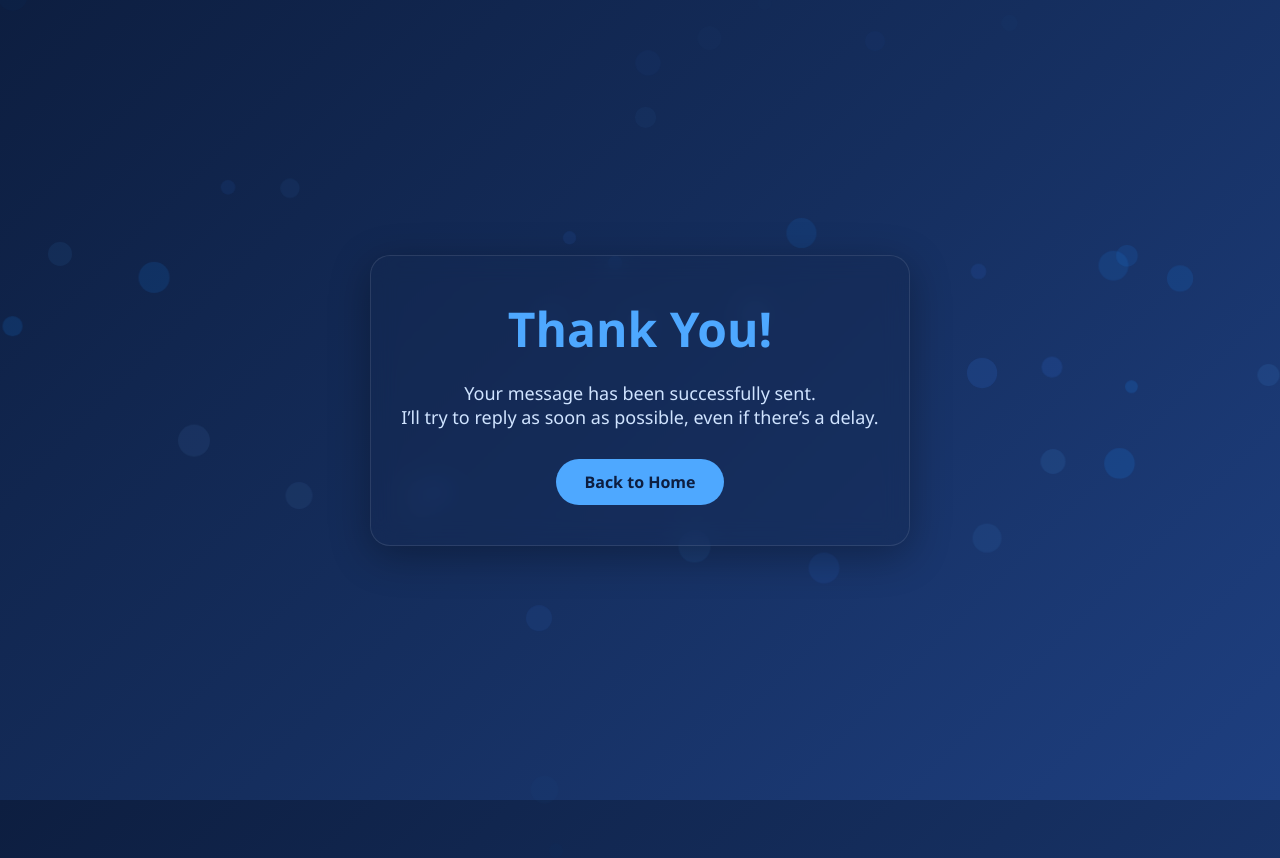
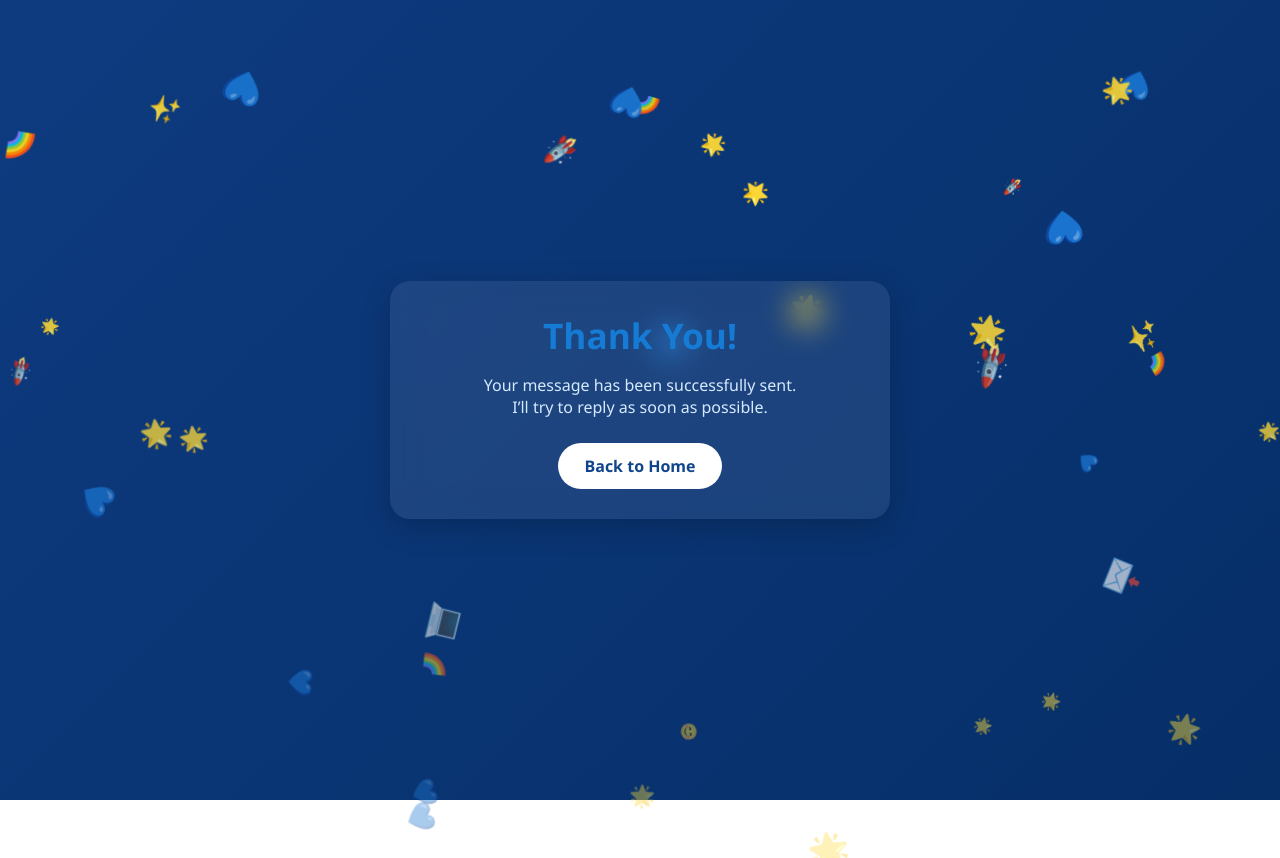
Before and after one commit to ehtishambalghariofficial/ehtishambalghariofficial.github.io, a plain HTML site: page thankyou.html in a window 1280 px wide. After the commit the page ends 800 px from the top, so only its background shows below. Drawn offline with Linux system fonts and the light colour scheme.

Commit message:
Update thankyou.html

```diff
--- a/thankyou.html
+++ b/thankyou.html
@@ -1,87 +1,108 @@
 <!DOCTYPE html>
 <html lang="en">
 <head>
-  <meta charset="UTF-8">
+  <meta charset="UTF-8" />
+  <meta name="viewport" content="width=device-width, initial-scale=1.0"/>
   <title>Thank You!</title>
   <style>
     * {
-      box-sizing: border-box;
       margin: 0;
       padding: 0;
+      box-sizing: border-box;
     }
 
     body {
       height: 100vh;
+      background: linear-gradient(135deg, #0e3b80, #062f68);
+      font-family: 'Segoe UI', sans-serif;
       display: flex;
       justify-content: center;
       align-items: center;
-      font-family: 'Segoe UI', sans-serif;
-      background: linear-gradient(135deg, #0d1e40, #152e5e, #1e3f80);
+      color: rgb(233, 232, 232);
+      text-align: center;
       overflow: hidden;
-      color: #ffffff;
+      position: relative;
+      padding: 20px;
     }
 
     .container {
-      backdrop-filter: blur(12px);
-      background: rgba(20, 40, 80, 0.4);
-      border: 1px solid rgba(255, 255, 255, 0.1);
+      backdrop-filter: blur(15px);
+      background: rgba(255, 255, 255, 0.08);
       border-radius: 20px;
-      padding: 40px 30px;
-      text-align: center;
-      max-width: 600px;
-      box-shadow: 0 10px 40px rgba(0, 0, 0, 0.3);
+      padding: 30px;
+      max-width: 500px;
+      width: 100%;
+      box-shadow: 0 8px 30px rgba(0, 0, 0, 0.2);
       z-index: 10;
     }
 
     h1 {
-      font-size: 48px;
-      color: #4ea8ff;
-      margin-bottom: 20px;
+      font-size: 2.2rem;
+      color: #157bd4;
+      margin-bottom: 15px;
     }
 
     p {
-      font-size: 18px;
-      color: #d0e4ff;
-      margin-bottom: 30px;
+      font-size: 1rem;
+      color: #d6eaff;
+      margin-bottom: 25px;
     }
 
     a {
       display: inline-block;
-      padding: 12px 28px;
-      background-color: #4ea8ff;
-      color: #0d1e40;
+      padding: 12px 26px;
+      background-color: #ffffff;
+      color: #10448c;
       text-decoration: none;
       font-weight: bold;
-      border-radius: 30px;
-      transition: background 0.3s ease, transform 0.2s;
+      border-radius: 25px;
+      transition: all 0.3s ease;
     }
 
     a:hover {
-      background-color: #2680d6;
-      transform: scale(1.05);
+      background-color: #cce6ff;
+      box-shadow: 0 0 12px rgba(255, 255, 255, 0.4);
     }
 
-    .bubble {
-      position: absolute;
-      bottom: -100px;
-      border-radius: 50%;
+    .emoji {
+      position: fixed;
+      font-size: 1.5rem;
+      animation: float 8s linear infinite;
+      opacity: 0.4;
       pointer-events: none;
-      opacity: 0.3;
-      animation: floatUp linear infinite;
       z-index: 1;
     }
 
-    @keyframes floatUp {
+    @keyframes float {
       0% {
-        transform: translateY(0) scale(1);
+        transform: translateY(100vh) rotate(0deg);
         opacity: 0;
       }
       50% {
-        opacity: 0.6;
+        opacity: 1;
       }
       100% {
-        transform: translateY(-120vh) scale(1.3);
+        transform: translateY(-150vh) rotate(360deg);
         opacity: 0;
+      }
+    }
+
+    @media screen and (max-width: 480px) {
+      .container {
+        padding: 20px;
+      }
+
+      h1 {
+        font-size: 1.7rem;
+      }
+
+      p {
+        font-size: 0.95rem;
+      }
+
+      a {
+        padding: 10px 20px;
+        font-size: 0.95rem;
       }
     }
   </style>
@@ -90,29 +111,23 @@
 
   <div class="container">
     <h1>Thank You!</h1>
-    <p>Your message has been successfully sent.<br>I’ll try to reply as soon as possible, even if there’s a delay.</p>
+    <p>Your message has been successfully sent.<br>I’ll try to reply as soon as possible.</p>
     <a href="https://ehtishambalghariofficial.github.io">Back to Home</a>
   </div>
 
-  <script>
-    const colors = [
-      'rgba(78, 168, 255, 0.2)',
-      'rgba(120, 180, 255, 0.15)',
-      'rgba(30, 144, 255, 0.3)',
-      'rgba(60, 130, 255, 0.25)'
-    ];
-
-    for (let i = 0; i < 40; i++) {
-      let bubble = document.createElement("div");
-      bubble.className = "bubble";
-      let size = Math.random() * 20 + 10;
-      bubble.style.width = bubble.style.height = `${size}px`;
-      bubble.style.left = `${Math.random() * 100}vw`;
-      bubble.style.backgroundColor = colors[Math.floor(Math.random() * colors.length)];
-      bubble.style.animationDuration = `${Math.random() * 5 + 3}s`;
-      bubble.style.animationDelay = `${Math.random() * 3}s`;
-      document.body.appendChild(bubble);
+   <script>
+    const emojis = ['✨','💙','🚀','💙','🌈','💙','🌟','💻','🌟','💙','🌟','📩','🌟','😊'];
+    for (let i = 0; i < 50; i++) {
+      const emoji = document.createElement('div');
+      emoji.className = 'emoji';
+      emoji.innerText = emojis[Math.floor(Math.random() * emojis.length)];
+      emoji.style.left = `${Math.random() * 100}vw`;
+      emoji.style.fontSize = `${Math.random() * 20 + 15}px`;
+      emoji.style.animationDuration = `${Math.random() * 4 + 4}s`;
+      emoji.style.animationDelay = `${Math.random() * 4}s`;
+      document.body.appendChild(emoji);
     }
   </script>
+
 </body>
 </html>
```
